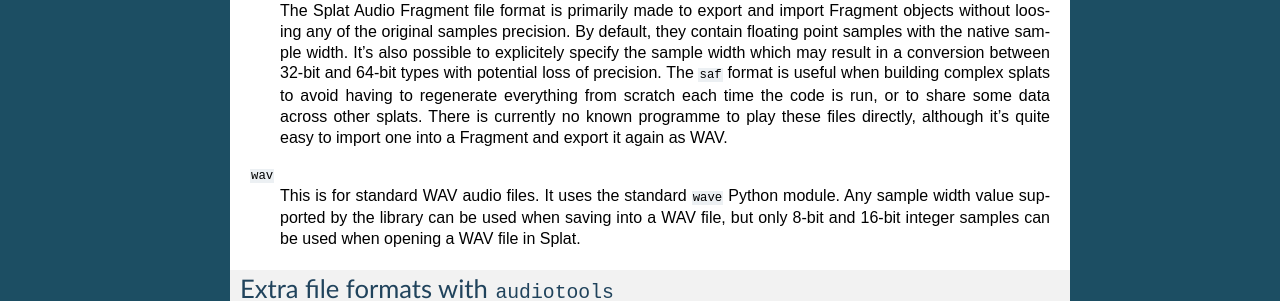
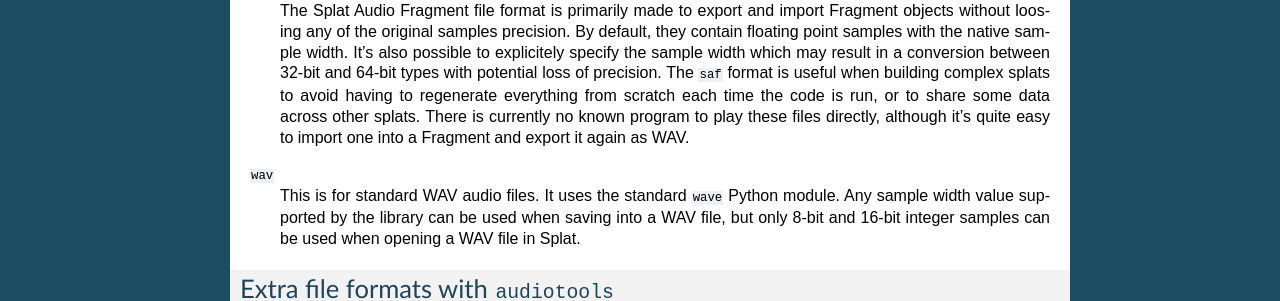
Before and after one commit to verdigris/splat, a Sphinx documentation site: the page built from doc/audio_formats.rst, in a window 1280 px wide. Shown: the part 626-927 px from the top of the page. Built offline with Sphinx 7.4.7, drawn with Linux system fonts in a browser that asks for light colours; formulas are drawn with MathJax 3.

Commit message:
doc: minor clean-up and use `program' spelling

```diff
--- a/doc/audio_formats.rst
+++ b/doc/audio_formats.rst
@@ -34,22 +34,23 @@
 :py:meth:`splat.data.Fragment.open` and :py:meth:`splat.data.Fragment.save`:
 
 ``saf``
-  The Splat Audio Fragment file format is primarily made to export and import
-  Fragment objects without loosing any of the original samples precision.  By
-  default, they contain floating point samples with the native sample width.
-  It's also possible to explicitely specify the sample width which may result
-  in a conversion between 32-bit and 64-bit types with potential loss of
-  precision.  The ``saf`` format is useful when building complex splats to
-  avoid having to regenerate everything from scratch each time the code is run,
-  or to share some data across other splats.  There is currently no known
-  programme to play these files directly, although it's quite easy to import
-  one into a Fragment and export it again as WAV.
+  The Splat Audio Fragment file format is primarily made to export and
+  import Fragment objects without loosing any of the original samples
+  precision.  By default, they contain floating point samples with the
+  native sample width.  It's also possible to explicitely specify the
+  sample width which may result in a conversion between 32-bit and
+  64-bit types with potential loss of precision.  The ``saf`` format
+  is useful when building complex splats to avoid having to regenerate
+  everything from scratch each time the code is run, or to share some
+  data across other splats.  There is currently no known program to
+  play these files directly, although it's quite easy to import one
+  into a Fragment and export it again as WAV.
 
 ``wav``
-  This is for standard WAV audio files.  It uses the standard ``wave`` Python
-  module.  Any sample width value supported by the library can be used when
-  saving into a WAV file, but only 8-bit and 16-bit integer samples can be used
-  when opening a WAV file in Splat.
+  This is for standard WAV audio files.  It uses the standard ``wave``
+  Python module.  Any sample width value supported by the library can
+  be used when saving into a WAV file, but only 8-bit and 16-bit
+  integer samples can be used when opening a WAV file in Splat.
 
 
 Extra file formats with ``audiotools``
--- a/doc/intro.rst
+++ b/doc/intro.rst
@@ -180,7 +180,7 @@
 Typical Splat
 -------------
 
-Your Splat programme will most likely do some or all of the following things:
+Your Splat program will most likely do some or all of the following things:
 
 #. Create a :py:class:`splat.gen.Genarator` which contains a fragment and a
    sound source.
```
Also changed, not shown: doc/index.rst (+11 -10 lines).
